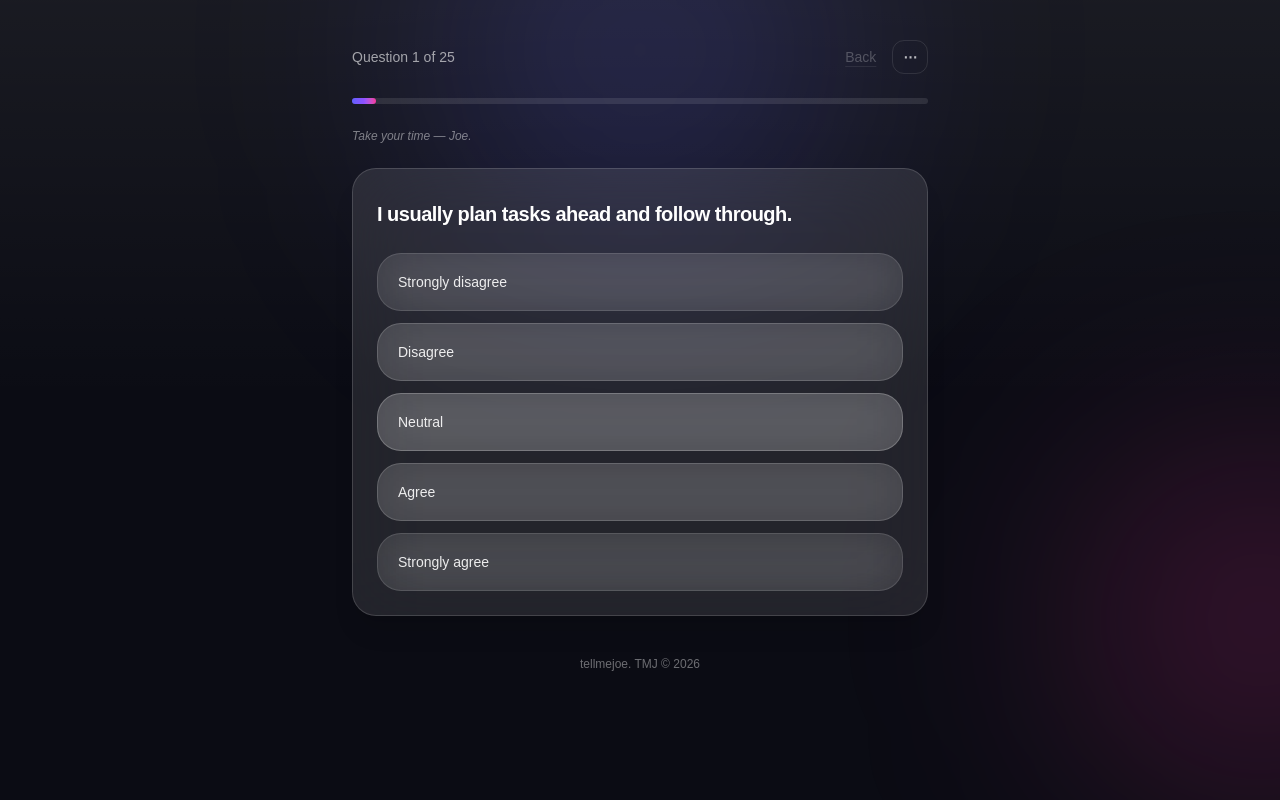
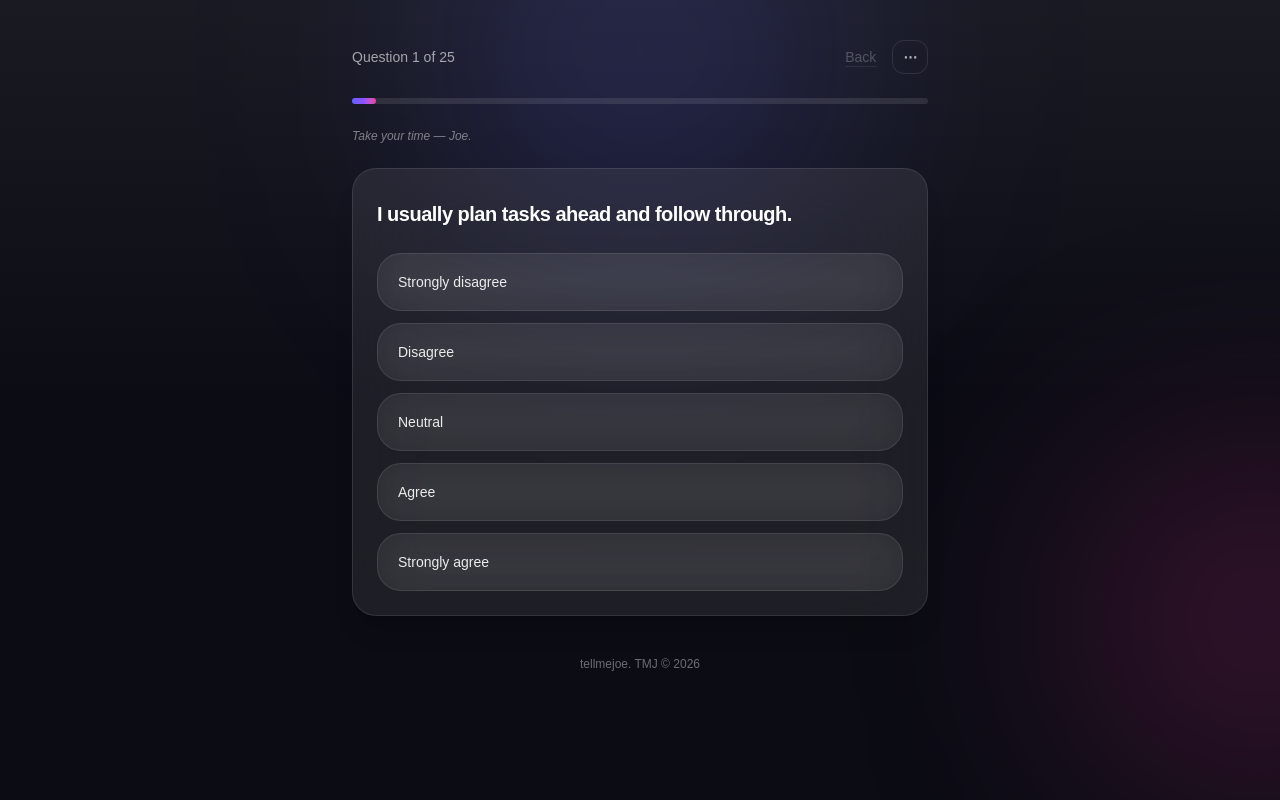
Before and after one commit to joebleckxx/bigfive, a Next.js app: page /en/test in a window 1280 px wide. Built offline with nearby package versions, Linux system fonts and the light colour scheme.

Commit message:
Result szlif

```diff
--- a/app/[locale]/result/page.tsx
+++ b/app/[locale]/result/page.tsx
@@ -465,24 +465,23 @@ export default function ResultPage() {
         </div>
 
         {/* Main card */}
-        <div className="mt-8 rounded-3xl bg-white/10 p-5 shadow-xl sm:p-7">
+        <div className="mt-8 rounded-3xl bg-white/2 px-5 py-6 shadow-xl sm:px-7 sm:py-7">
           {/* Profile header + CTA */}
           <div className="flex flex-col gap-4 sm:flex-row sm:items-center sm:justify-between">
             <div className="min-w-0">
-              <div className="text-xs uppercase tracking-wider text-white/50 break-words [overflow-wrap:break-word] [hyphens:auto] [text-wrap:pretty]">
-                {t("yourTypeLabel")}
-              </div>
-
-              <div className="mt-2 flex items-center gap-4">
+              <div className="flex items-center gap-4">
+                <div className="relative">
+                  <div className="pointer-events-none absolute -inset-4 rounded-full bg-[radial-gradient(circle,_rgba(14,18,32,0.95)_30%,_rgba(58,76,125,0.85)_55%,_rgba(122,141,190,0.25)_78%)] blur-3xl" />
                   <Image
                     src={avatarSrc}
                     alt={typeName}
                     width={256}
                     height={256}
-                  className="h-28 w-28 rounded-full object-cover"
+                    className="relative z-10 h-28 w-28 rounded-full object-cover"
                     unoptimized
                     priority
                   />
+                </div>
                 <div className="min-w-0">
                   <h2 className="text-3xl font-semibold break-words [overflow-wrap:break-word] [hyphens:auto] [text-wrap:balance]">
                     {typeName}
@@ -495,19 +494,19 @@ export default function ResultPage() {
               </div>
             </div>
           </div>
+        </div>
 
         {/* ✅ Joe line */}
           <p className="mt-5 text-xs text-white/45 italic break-words [overflow-wrap:break-word] [hyphens:auto] [text-wrap:pretty]">
             {joeLine} <span className="text-white/40">— Joe</span>
           </p>
-        </div>
 
         {/* ✅ Profile sections (6) */}
         <div className="mt-6 space-y-4">
           {sections.map((s) => (
             <div
               key={s.key}
-              className="rounded-3xl bg-white/10 p-5 shadow-xl sm:p-6"
+              className="rounded-3xl bg-white/5 p-5 shadow-xl sm:p-6"
             >
               <div className="text-xs uppercase tracking-wider text-white/45 break-words [overflow-wrap:break-word] [hyphens:auto] [text-wrap:pretty]">
                 {s.icon} {s.title}
--- a/app/[locale]/test/page.tsx
+++ b/app/[locale]/test/page.tsx
@@ -391,7 +391,7 @@ export default function TestPage() {
         </div>
 
         <div className="relative z-10">
-          <div className="rounded-3xl border border-white/15 bg-white/10 p-5 shadow-xl backdrop-blur-2xl sm:p-6">
+          <div className="rounded-3xl border border-white/10 bg-white/8 p-5 shadow-xl backdrop-blur-2xl sm:p-6">
             <h2 className="mb-6 mt-2 text-xl font-semibold leading-snug tracking-tight">
               {orderReady ? q(currentQuestion.id) : "\u00A0"}
             </h2>
@@ -402,10 +402,10 @@ export default function TestPage() {
 
                 const baseTone =
                   v === 3
-                    ? "border-white/22 bg-white/18"
+                    ? "border-white/10 bg-white/5"
                     : v === 2 || v === 4
-                      ? "border-white/16 bg-white/13"
-                      : "border-white/12 bg-white/9";
+                      ? "border-white/10 bg-white/5"
+                      : "border-white/10 bg-white/5";
 
                 const toneColor =
                   v === 3
@@ -476,21 +476,27 @@ export default function TestPage() {
                     aria-disabled={isAdvancing}
                     type="button"
                     className={[
-                      "w-full rounded-3xl border px-4 py-3 text-left backdrop-blur-xl sm:px-5 sm:py-4",
+                      "group relative w-full rounded-3xl border px-4 py-3 text-left backdrop-blur-xl sm:px-5 sm:py-4",
                       "appearance-none",
                       "focus:outline-none focus-visible:outline-none",
                       "[-webkit-tap-highlight-color:transparent]",
                       "transition-[background-color,border-color,transform] duration-150 active:scale-[0.98]",
                       baseTone,
                       !isAdvancing
-                        ? "md:hover:border-white/25 md:hover:bg-white/15"
+                        ? "md:group-hover:border-transparent md:group-hover:bg-[var(--tone-color)]"
                         : "",
                       isAdvancing ? "pointer-events-none cursor-not-allowed" : ""
                     ].join(" ")}
+                    style={{ ["--tone-color" as any]: toneColor }}
                   >
-                    <span className="text-sm font-medium text-white/90">
+                    <span className="relative z-10 text-sm font-medium text-white/90">
                       {s(String(v))}
                     </span>
+                    <span
+                      aria-hidden="true"
+                      className="pointer-events-none absolute -inset-[1.5px] rounded-[calc(1.5rem+1.5px)] opacity-0 transition-opacity duration-150 md:group-hover:opacity-100"
+                      style={gradientBorderStyle}
+                    />
                   </button>
                 );
               })}
```
Lines whose indentation alone changed are shown as unchanged.
